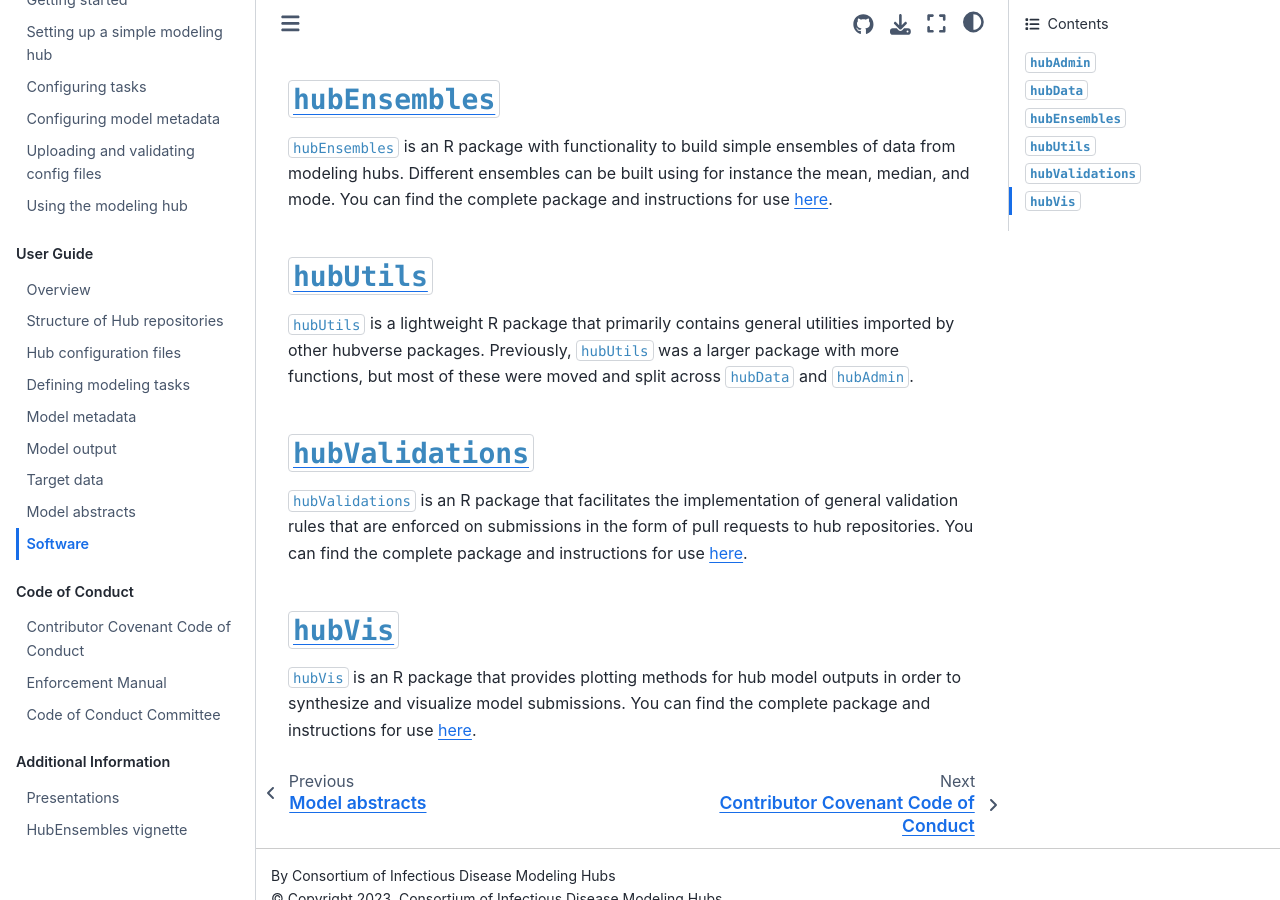
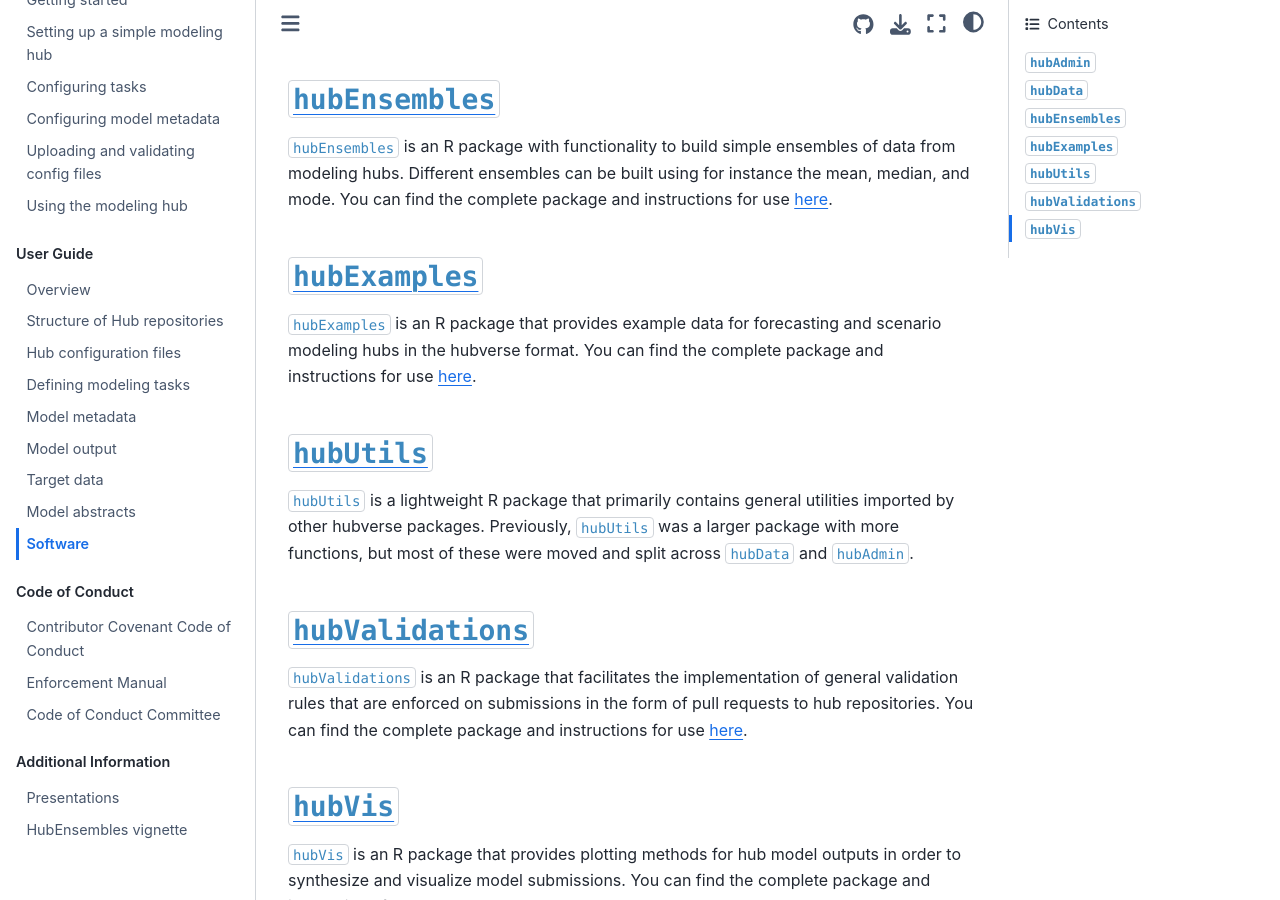
Before and after one commit to hubverse-org/hubDocs, a Sphinx documentation site: the page built from docs/source/user-guide/software.md, in a window 1280 px wide and 900 px high, scrolled down 558 px. Built offline with Sphinx 7.4.7 and the Sphinx Book theme 1.1.4, drawn with Linux system fonts in a browser that asks for light colours.

Commit message:
Update software.md
Added hubExamples

```diff
--- a/docs/source/user-guide/software.md
+++ b/docs/source/user-guide/software.md
@@ -14,6 +14,10 @@ To assist users in building a hub, we have developed a software suite with speci
 
 `hubEnsembles` is an R package with functionality to build simple ensembles of data from modeling hubs. Different ensembles can be built using for instance the mean, median, and mode. You can find the complete package and instructions for use [here](https://github.com/Infectious-Disease-Modeling-Hubs/hubEnsembles).
 
+## [`hubExamples`](https://github.com/Infectious-Disease-Modeling-Hubs/hubExamples)
+
+`hubExamples` is an R package that provides example data for forecasting and scenario modeling hubs in the hubverse format. You can find the complete package and instructions for use [here](https://github.com/Infectious-Disease-Modeling-Hubs/hubExamples).
+
 ## [`hubUtils`](https://infectious-disease-modeling-hubs.github.io/hubUtils/)
 
 `hubUtils` is a lightweight R package that primarily contains general utilities imported by other hubverse packages. Previously, `hubUtils` was a larger package with more functions, but most of these were moved and split across `hubData` and `hubAdmin`.
```
